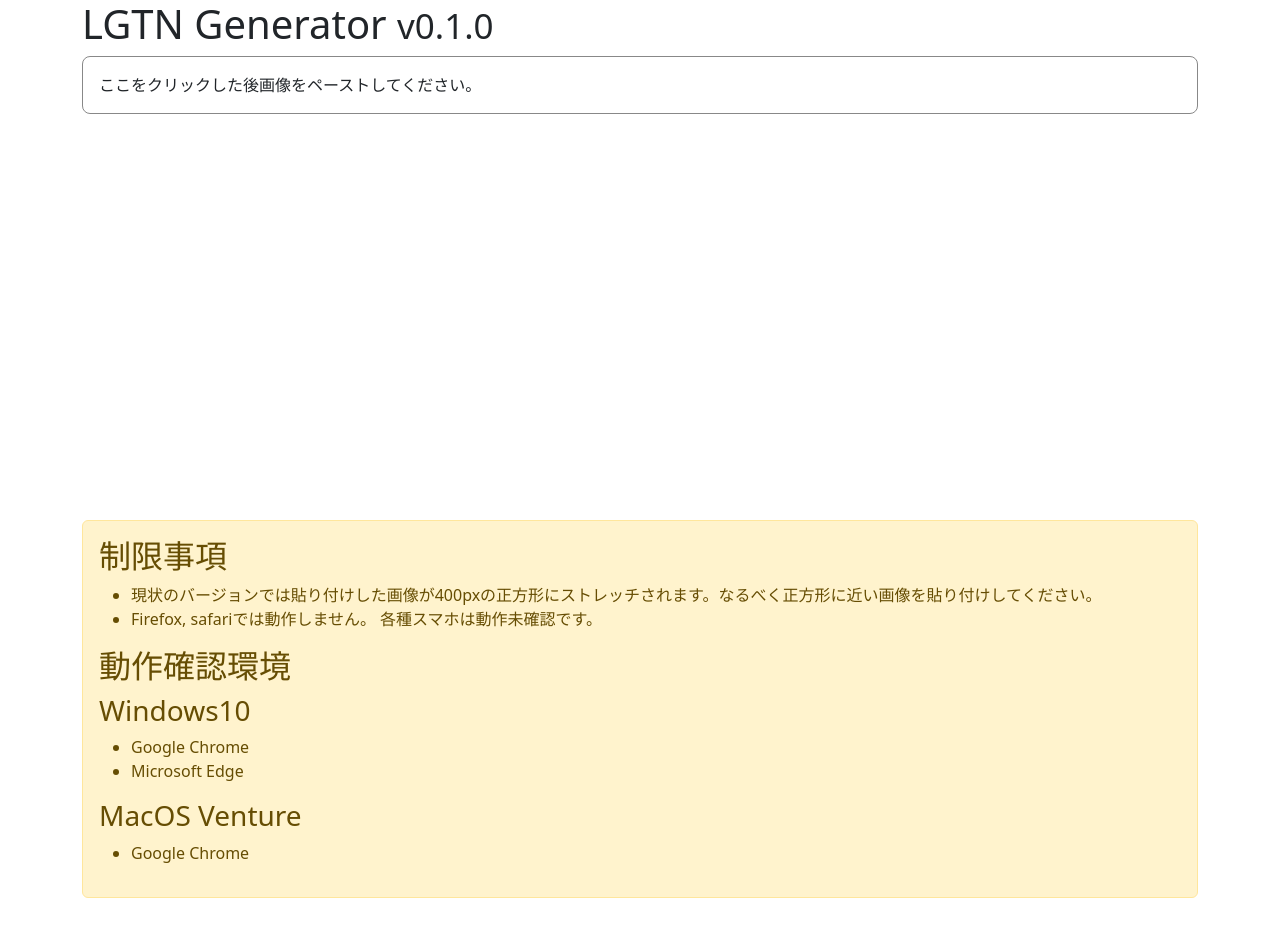
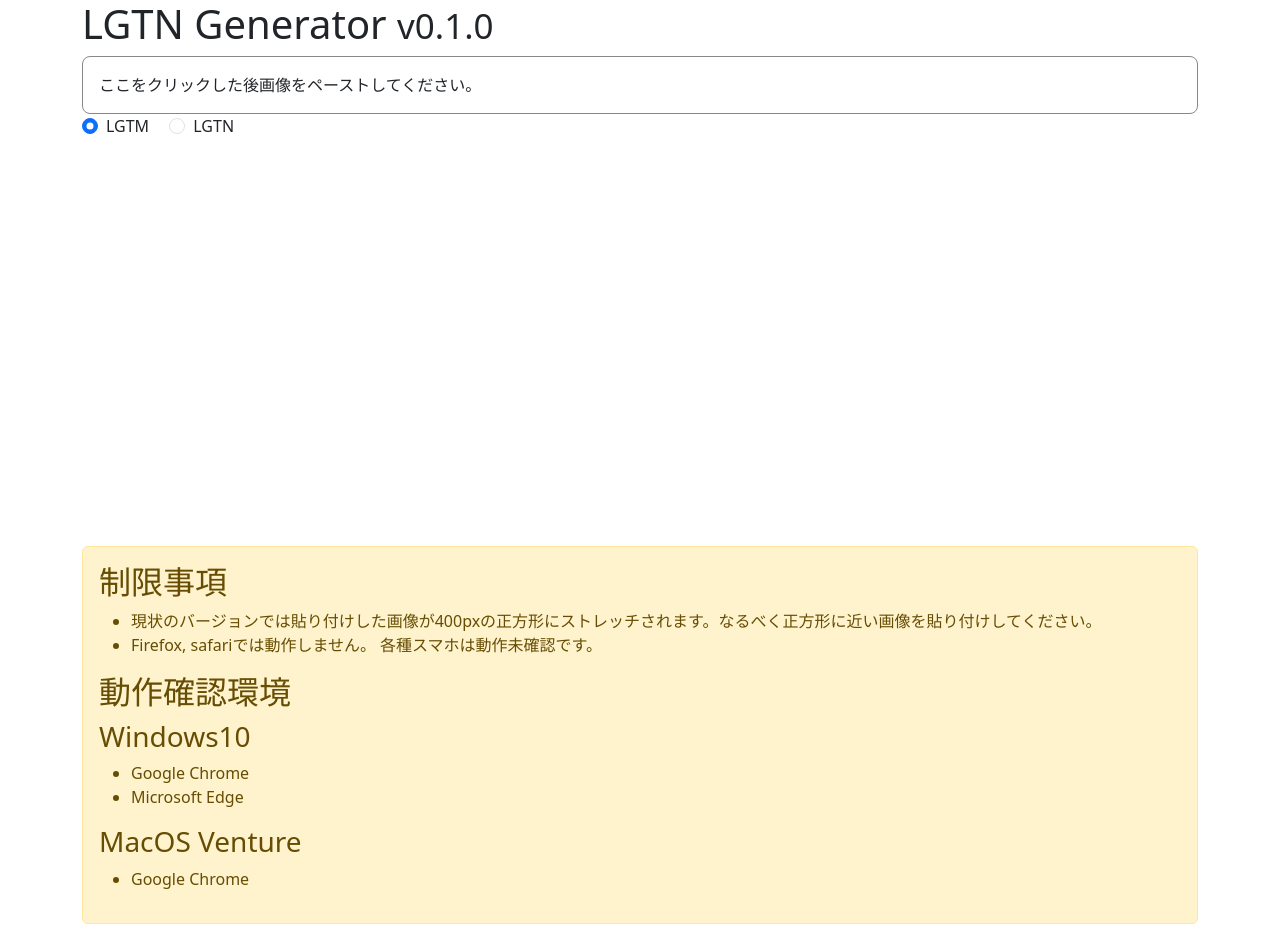
Before and after one commit to haruyan-hopemucci/lgtn, a website: page docs/index.html in a window 1280 px wide. Before the commit the page ends 914 px from the top, so only its background shows below. Drawn offline with nearby package versions, Linux system fonts and the light colour scheme.

Commit message:
feat: LGTMかLGTNを選べるラジオボタンを追加

```diff
--- a/docs/index.html
+++ b/docs/index.html
@@ -30,7 +30,18 @@
       <div id="paste-area" contenteditable="true">
         ここをクリックした後画像をペーストしてください。
       </div>
+      <div>
+        <div class="form-check form-check-inline">
+          <input class="form-check-input" type="radio" name="chooseOverlay" id="inlineRadio1" value="lgtm" checked>
+          <label class="form-check-label" for="inlineRadio1">LGTM</label>
+        </div>
+        <div class="form-check form-check-inline">
+          <input class="form-check-input" type="radio" name="chooseOverlay" id="inlineRadio2" value="lgtn">
+          <label class="form-check-label" for="inlineRadio2">LGTN</label>
+        </div>
+      </div>
       <img id="pasted-image" hidden />
+      <img id="img__lgtm" src="./img/lgtm.png" hidden />
       <img id="img__lgtn" src="./img/lgtn.png" hidden />
       <canvas id="output-image" width="400" height="400"></canvas>
       <div class="alert alert-warning" role="alert">
--- a/docs/js/app.js
+++ b/docs/js/app.js
@@ -34,7 +34,8 @@ $(function (){
 
   const drawCanvas = function() {
     const imgEl = document.querySelector("#pasted-image")
-    const lgtnEl = document.querySelector("#img__lgtn")
+    const selectedImageId = document.querySelector('input[name="chooseOverlay"]:checked').value
+    const lgtnEl = document.querySelector(`#img__${selectedImageId}`)
     const canvas = document.querySelector('#output-image')
     const context = canvas.getContext('2d')
 
```
